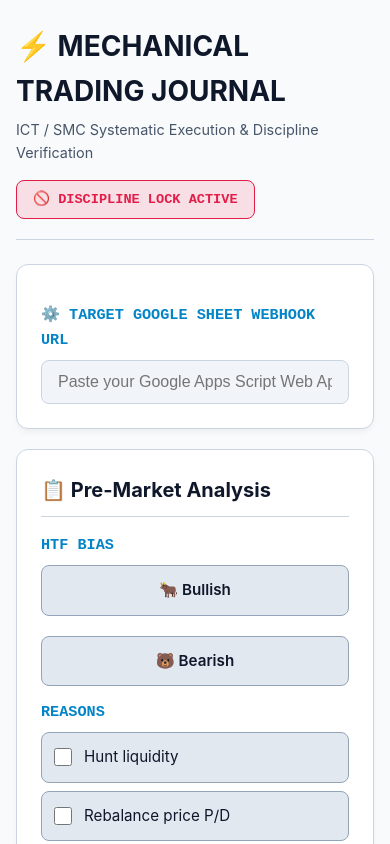
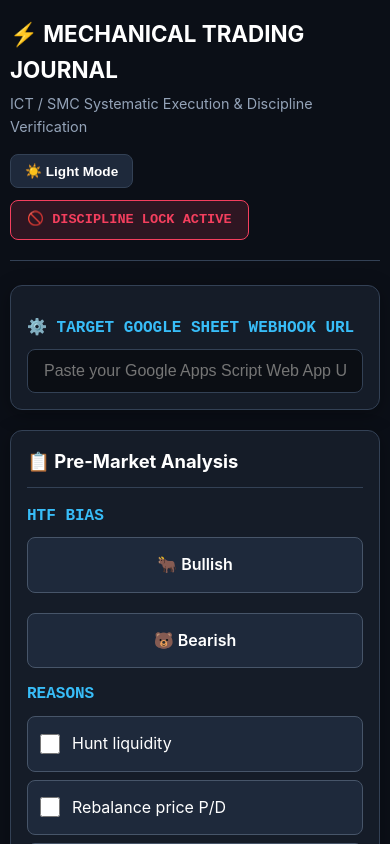
Before and after one commit to limonbdtech/Ttading-journal, a React (Vite) app: page / in a window 390 px wide. Shown: the top 844 px of the page. Built offline with nearby package versions, Linux system fonts and the light colour scheme.

Commit message:
fix layout

```diff
--- a/src/App.jsx
+++ b/src/App.jsx
@@ -28,10 +28,31 @@ export default function TradingJournal() {
   const [loading, setLoading] = useState(false);
   const [googleScriptUrl, setGoogleScriptUrl] = useState('');
 
+  // Theme State: Default to 'dark' (Night Mode)
+  const [darkMode, setDarkMode] = useState(() => {
+    const savedTheme = localStorage.getItem('app_theme');
+    return savedTheme ? savedTheme === 'dark' : true;
+  });
+
   useEffect(() => {
     const savedUrl = localStorage.getItem('user_google_script_url');
     if (savedUrl) setGoogleScriptUrl(savedUrl);
   }, []);
+
+  // Sync theme with <html> or <body> attribute
+  useEffect(() => {
+    if (darkMode) {
+      document.documentElement.setAttribute('data-theme', 'dark');
+      localStorage.setItem('app_theme', 'dark');
+    } else {
+      document.documentElement.setAttribute('data-theme', 'light');
+      localStorage.setItem('app_theme', 'light');
+    }
+  }, [darkMode]);
+
+  const toggleTheme = () => {
+    setDarkMode(prev => !prev);
+  };
 
   const handleSaveUrl = (url) => {
     setGoogleScriptUrl(url);
@@ -127,14 +148,19 @@ export default function TradingJournal() {
   return (
     <div className="journal-container">
 
-      {/* HEADER */}
+      {/* HEADER WITH THEME TOGGLE BUTTON */}
       <header className="app-header">
         <div>
           <h1 className="app-title">⚡ MECHANICAL TRADING JOURNAL</h1>
           <p className="app-subtitle">ICT / SMC Systematic Execution & Discipline Verification</p>
         </div>
-        <div className={`status-badge ${isTradeQualified ? 'verified' : 'locked'}`}>
-          {isTradeQualified ? "✅ SYSTEM VERIFIED: TRADE ALLOWED" : "🚫 DISCIPLINE LOCK ACTIVE"}
+        <div className="header-actions">
+          <button type="button" onClick={toggleTheme} className="theme-toggle-btn">
+            {darkMode ? '☀️ Light Mode' : '🌙 Night Mode'}
+          </button>
+          <div className={`status-badge ${isTradeQualified ? 'verified' : 'locked'}`}>
+            {isTradeQualified ? "✅ SYSTEM VERIFIED: TRADE ALLOWED" : "🚫 DISCIPLINE LOCK ACTIVE"}
+          </div>
         </div>
       </header>
 
@@ -190,7 +216,7 @@ export default function TradingJournal() {
 
           <div className="card">
             <h2 className="card-title">🧠 Market Session Readiness</h2>
-            <p style={{ fontSize: '13px', color: 'var(--text-muted)', marginBottom: '16px' }}>
+            <p className="readiness-text">
               Mental readiness is mandatory. Ensure you are free from FOMO or emotional trading mindsets.
             </p>
             <label className="checkbox-row" style={{ padding: '16px' }}>
@@ -372,8 +398,6 @@ export default function TradingJournal() {
 
       </form>
 
-      {/* DEVELOPER FOOTER */}
-
       {/* PROFESSIONAL FOOTER */}
       <footer className="app-footer">
         <div className="footer-badge">
@@ -384,7 +408,6 @@ export default function TradingJournal() {
         </p>
       </footer>
 
-
     </div>
   );
 }
--- a/src/index.css
+++ b/src/index.css
@@ -1,29 +1,10 @@
-:root {
-  /* LIGHT MODE (ডিফল্ট লাইট থিম) */
-  --bg-color: #f8fafc;
-  --card-bg: #ffffff;
-  --input-bg: #f1f5f9;
-  --text-main: #0f172a;
-  --text-muted: #475569;
-  --border-color: #cbd5e1;
-  --primary-accent: #0284c7;
-  --accent-green: #059669;
-  --accent-red: #e11d48;
-  --accent-indigo: #4f46e5;
-  --option-bg: #e2e8f0;
-  --option-hover: #cbd5e1;
-  --option-border: #94a3b8;
-  --card-shadow: 0 4px 6px -1px rgba(0, 0, 0, 0.05);
-}
-
-/* SYSTEM DARK MODE (সিস্টেম ডার্ক মোডে অটো সুইচ করবে) */
-@media (prefers-color-scheme: dark) {
+/* DEFAULT (NIGHT MODE / DARK THEME) */
 :root {
   --bg-color: #0b0f17;
   --card-bg: #151c28;
   --input-bg: #0b0e14;
   --text-main: #ffffff;
-    --text-muted: #cbd5e1;
+  --text-muted: #94a3b8;
   --border-color: #334155;
   --primary-accent: #38bdf8;
   --accent-green: #10b981;
@@ -34,6 +15,23 @@
   --option-border: #475569;
   --card-shadow: 0 4px 20px rgba(0, 0, 0, 0.3);
 }
+
+/* LIGHT MODE / WHITE THEME (High Contrast & Clear Colors) */
+[data-theme="light"] {
+  --bg-color: #f1f5f9;
+  --card-bg: #ffffff;
+  --input-bg: #f8fafc;
+  --text-main: #0f172a;
+  --text-muted: #334155;
+  --border-color: #cbd5e1;
+  --primary-accent: #0284c7;
+  --accent-green: #047857;
+  --accent-red: #be123c;
+  --accent-indigo: #4338ca;
+  --option-bg: #f8fafc;
+  --option-hover: #e2e8f0;
+  --option-border: #94a3b8;
+  --card-shadow: 0 2px 8px rgba(0, 0, 0, 0.06);
 }
 
 * {
@@ -46,10 +44,10 @@ body {
   background-color: var(--bg-color);
   color: var(--text-main);
   font-family: -apple-system, BlinkMacSystemFont, "Segoe UI", Roboto, sans-serif;
-  font-size: 16px; /* ডেক্সটপ ফ্রন্ট সাইজ চমৎকার দেখাবে */
+  font-size: 16px;
   line-height: 1.6;
   padding: 24px 16px;
-  transition: background-color 0.3s ease, color 0.3s ease;
+  transition: background-color 0.25s ease, color 0.25s ease;
 }
 
 .journal-container {
@@ -69,8 +67,15 @@ body {
   margin-bottom: 24px;
 }
 
+.header-actions {
+  display: flex;
+  align-items: center;
+  gap: 12px;
+  flex-wrap: wrap;
+}
+
 .app-title {
-  font-size: 1.75rem; /* ~28px */
+  font-size: 1.75rem;
   color: var(--text-main);
   display: flex;
   align-items: center;
@@ -81,6 +86,23 @@ body {
   font-size: 0.9rem;
   color: var(--text-muted);
   margin-top: 4px;
+}
+
+/* Theme Toggle Button */
+.theme-toggle-btn {
+  background: var(--option-bg);
+  color: var(--text-main);
+  border: 1px solid var(--border-color);
+  padding: 8px 14px;
+  border-radius: 8px;
+  font-size: 0.85rem;
+  font-weight: 600;
+  cursor: pointer;
+  transition: all 0.2s ease;
+}
+
+.theme-toggle-btn:hover {
+  background: var(--option-hover);
 }
 
 .status-badge {
@@ -114,10 +136,16 @@ body {
 }
 
 .card-title {
-  font-size: 1.25rem; /* ~20px */
+  font-size: 1.25rem;
   color: var(--text-main);
   border-bottom: 1px solid var(--border-color);
   padding-bottom: 10px;
+  margin-bottom: 16px;
+}
+
+.readiness-text {
+  font-size: 0.9rem;
+  color: var(--text-muted);
   margin-bottom: 16px;
 }
 
@@ -125,12 +153,6 @@ body {
   display: grid;
   grid-template-columns: 1fr 1fr;
   gap: 20px;
-}
-
-@media (max-width: 768px) {
-  .grid-2 {
-    grid-template-columns: 1fr;
-  }
 }
 
 .grid-3 {
@@ -143,12 +165,6 @@ body {
   display: grid;
   grid-template-columns: repeat(4, 1fr);
   gap: 10px;
-}
-
-@media (max-width: 600px) {
-  .grid-3, .grid-4 {
-    grid-template-columns: 1fr 1fr;
-  }
 }
 
 /* Inputs & Form Elements */
@@ -177,7 +193,7 @@ body {
   margin-top: 14px;
 }
 
-/* Unselected Options (সিলেক্ট করার আগেই পরিষ্কার দেখা যাবে) */
+/* Unselected Options */
 .custom-option {
   display: flex;
   align-items: center;
@@ -198,12 +214,18 @@ body {
   background: var(--option-hover);
 }
 
-/* Selected States */
+/* Selected States with Higher Contrast for Light Mode */
 .custom-option.active-green {
   background: rgba(16, 185, 129, 0.2);
   border-color: var(--accent-green);
   color: var(--accent-green);
   font-weight: bold;
+}
+
+[data-theme="light"] .custom-option.active-green {
+  background: #d1fae5;
+  border-color: #047857;
+  color: #065f46;
 }
 
 .custom-option.active-red {
@@ -213,11 +235,23 @@ body {
   font-weight: bold;
 }
 
+[data-theme="light"] .custom-option.active-red {
+  background: #ffe4e6;
+  border-color: #be123c;
+  color: #9f1239;
+}
+
 .custom-option.active-indigo {
   background: rgba(99, 102, 241, 0.2);
   border-color: var(--accent-indigo);
   color: var(--accent-indigo);
   font-weight: bold;
+}
+
+[data-theme="light"] .custom-option.active-indigo {
+  background: #e0e7ff;
+  border-color: #4338ca;
+  color: #3730a3;
 }
 
 /* Checkbox Rows */
@@ -273,7 +307,7 @@ body {
   cursor: not-allowed;
 }
 
-/* PROFESSIONAL FOOTER STYLING */
+/* Footer */
 .app-footer {
   text-align: center;
   margin-top: 40px;
@@ -313,3 +347,57 @@ body {
   border-radius: 4px;
   border: 1px solid var(--border-color);
 }
+
+/* MOBILE RESPONSIVENESS & FONT SIZE ADJUSTMENTS */
+@media (max-width: 768px) {
+  body {
+    padding: 16px 10px;
+  }
+
+  .grid-2 {
+    grid-template-columns: 1fr;
+  }
+
+  /* Increase mobile font size for optimal readability */
+  .app-title {
+    font-size: 1.4rem;
+  }
+
+  .card {
+    padding: 16px;
+  }
+
+  .card-title {
+    font-size: 1.15rem;
+  }
+
+  .custom-option {
+    padding: 14px 10px;
+    font-size: 1rem; /* Slightly larger for easier mobile tapping */
+  }
+
+  .checkbox-row {
+    padding: 14px 12px;
+    font-size: 1rem;
+  }
+
+  .checkbox-row input {
+    width: 20px;
+    height: 20px;
+  }
+
+  .label-title {
+    font-size: 1rem;
+  }
+
+  .submit-btn {
+    padding: 18px;
+    font-size: 1.1rem;
+  }
+}
+
+@media (max-width: 600px) {
+  .grid-3, .grid-4 {
+    grid-template-columns: 1fr 1fr;
+  }
+}
```
Lines whose indentation alone changed are shown as unchanged.
